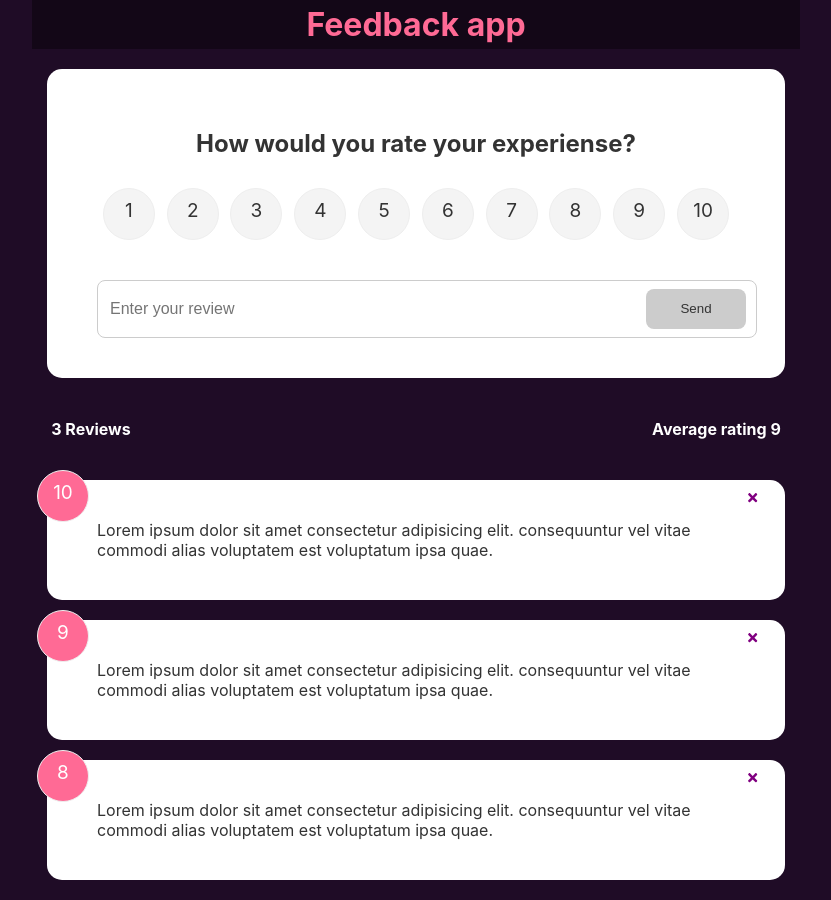
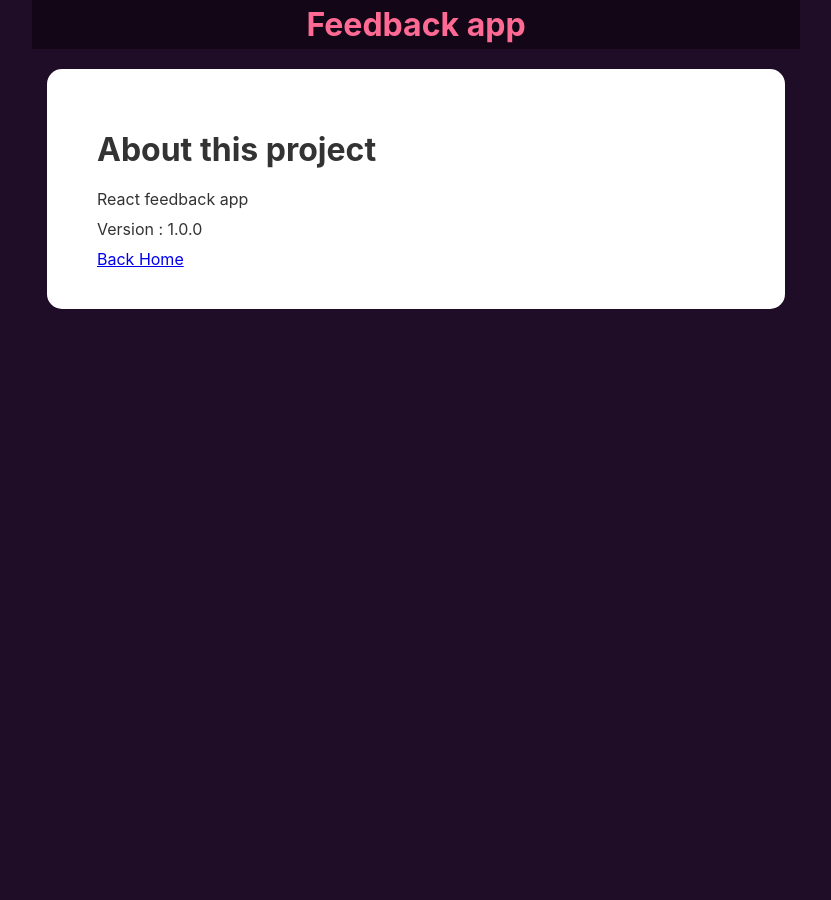
Before and after one commit to kirilreznik/Feedback-App, a React (Create React App) app: page /about in a window 1280 px wide. Shown: the whole page, without its empty margins (224-1055 px from the left). After the commit the page ends 800 px from the top, so only its background shows below. Built offline with nearby package versions, Linux system fonts and the light colour scheme.

Commit message:
implemented use of Context API Context API implemented for global state managment

```diff
--- a/package.json
+++ b/package.json
@@ -7,6 +7,8 @@
     "react": "^18.0.0",
     "react-dom": "^18.0.0",
     "react-icons": "^4.3.1",
+    "react-router": "^6.3.0",
+    "react-router-dom": "^6.3.0",
     "react-scripts": "5.0.1",
     "uuid": "^8.3.2"
   },
--- a/src/App.js
+++ b/src/App.js
@@ -1,39 +1,17 @@
-import { useState } from "react";
-import { v4 as uuid } from "uuid";
-import Header from "./components/header/Header";
-import FeedbackData from "./data/FeedbackData";
-import FeedbackList from "./components/feedback-list/FeedbackList.jsx";
-import FeedbackStats from "./components/feedback-stats/FeedbackStats";
-import FeedbackForm from "./components/feedback-form/FeedbackForm";
-
+import { BrowserRouter as Router, Route, Routes } from "react-router-dom";
+import AboutPage from "./pages/about-page/AboutPage";
+import HomePage from "./pages/home-page/HomePage";
+import { FeedbackProvider } from "./context/FeedbackContext";
 const App = () => {
-  const [feedback, setFeedback] = useState(FeedbackData);
-
-  const addFeedback = (newFeedback) => {
-    newFeedback.id = uuid();
-    setFeedback([newFeedback, ...feedback]);
-  };
-
-  const handleDeleteClick = (id) => {
-    if (window.confirm("Are you sure you want to delete?")) {
-      setFeedback(
-        feedback.filter((item) => {
-          return item.id !== id;
-        })
-      );
-    }
-  };
-
   return (
-    <div>
-      <Header />
-      <FeedbackForm addFeedback={addFeedback} />
-      <FeedbackStats feedbackData={feedback} />
-      <FeedbackList
-        feedbackData={feedback}
-        handleDeleteClick={handleDeleteClick}
-      />
-    </div>
+    <FeedbackProvider>
+      <Router>
+        <Routes>
+          <Route path="/" exact element={<HomePage />} />
+          <Route path="/about" element={<AboutPage />} />
+        </Routes>
+      </Router>
+    </FeedbackProvider>
   );
 };
 
--- a/src/components/feedback-form/FeedbackForm.jsx
+++ b/src/components/feedback-form/FeedbackForm.jsx
@@ -1,10 +1,12 @@
-import { useState } from "react";
+import { useState, useContext } from "react";
+import FeedbackContext from "../../context/FeedbackContext";
 import Card from "../shared/Card";
 import "./FeedbackForm.css";
 import Button from "../shared/Button";
 import RatingSelect from "../rating-select/RatingSelect";
 
-const FeedbackForm = ({ addFeedback }) => {
+const FeedbackForm = () => {
+  const { addFeedback } = useContext(FeedbackContext);
   const [text, setText] = useState("");
   const [btnDisabled, setBtnDisabled] = useState(true);
   const [message, setMessage] = useState("");
--- a/src/components/feedback-list/FeedbackList.jsx
+++ b/src/components/feedback-list/FeedbackList.jsx
@@ -1,16 +1,18 @@
 import { motion, AnimatePresence } from "framer-motion";
+import { useContext } from "react";
+import FeedbackContext from "../../context/FeedbackContext";
 import FeedBackItem from "../feedback-item/FeedBackItem";
-import PropTypes from "prop-types";
 
-const FeedbackList = ({ feedbackData, handleDeleteClick }) => {
-  if (!feedbackData || feedbackData.length === 0) {
+const FeedbackList = () => {
+  const { feedback, deleteFeedback } = useContext(FeedbackContext);
+  if (!feedback || feedback.length === 0) {
     return <h1>No feedback yet</h1>;
   }
 
   return (
     <div className="feedback-list">
       <AnimatePresence>
-        {feedbackData.map(({ id, rating, text }) => {
+        {feedback.map(({ id, rating, text }) => {
           return (
             <motion.div
               key={id}
@@ -25,7 +27,7 @@
                 rating={rating}
                 key={id}
                 id={id}
-                handleDeleteClick={handleDeleteClick}
+                handleDeleteClick={deleteFeedback}
               />
             </motion.div>
           );
@@ -35,15 +37,6 @@
   );
 };
 
-FeedbackList.propTypes = {
-  feedbackData: PropTypes.arrayOf(
-    PropTypes.shape({
-      id: PropTypes.string.isRequired,
-      text: PropTypes.string.isRequired,
-      rating: PropTypes.number.isRequired,
-    })
-  ),
-};
 export default FeedbackList;
 
 /* return feedbackData.map(({ id, rating, text }) => {
--- a/src/components/feedback-stats/FeedbackStats.jsx
+++ b/src/components/feedback-stats/FeedbackStats.jsx
@@ -1,22 +1,21 @@
+import { useContext } from "react";
+import FeedbackContext from "../../context/FeedbackContext";
 import "./FeedbackStats.css";
-import PropTypes from "prop-types";
 
-const FeedbackStats = ({ feedbackData }) => {
+const FeedbackStats = () => {
+  const { feedback } = useContext(FeedbackContext);
+
   let average =
-    feedbackData.reduce((acc, currentItem) => {
+    feedback.reduce((acc, currentItem) => {
       return acc + currentItem.rating;
-    }, 0) / feedbackData.length;
+    }, 0) / feedback.length;
   average = average.toFixed(1).replace(/[.,]0$/, "");
   return (
     <div className="feedback-stats">
-      <h4>{feedbackData.length} Reviews</h4>
+      <h4>{feedback.length} Reviews</h4>
       <h4> Average rating {isNaN(average) ? 0 : average}</h4>
     </div>
   );
 };
 
-FeedbackStats.prpTypes = {
-  feedbackData: PropTypes.array.isRequired,
-};
-
 export default FeedbackStats;
--- /dev/null
+++ b/src/components/shared/AboutIconLink.jsx
@@ -0,0 +1,14 @@
+import { FaQuestion } from "react-icons/fa";
+import { Link } from "react-router-dom";
+
+const AboutIconLink = () => {
+  return (
+    <div className="about-link">
+      <Link to="/about">
+        <FaQuestion size={30} />
+      </Link>
+    </div>
+  );
+};
+
+export default AboutIconLink;
--- /dev/null
+++ b/src/context/FeedbackContext.js
@@ -0,0 +1,33 @@
+import { createContext, useState } from "react";
+import { v4 as uuid } from "uuid";
+import FeedbackData from "../data/FeedbackData";
+
+const FeedbackContext = createContext();
+
+export const FeedbackProvider = ({ children }) => {
+  const [feedback, setFeedback] = useState(FeedbackData);
+
+  const deleteFeedback = (id) => {
+    if (window.confirm("Are you sure you want to delete?")) {
+      setFeedback(
+        feedback.filter((item) => {
+          return item.id !== id;
+        })
+      );
+    }
+  };
+
+  const addFeedback = (newFeedback) => {
+    newFeedback.id = uuid();
+    setFeedback([newFeedback, ...feedback]);
+  };
+
+  return (
+    <FeedbackContext.Provider
+      value={{ feedback, setFeedback, deleteFeedback, addFeedback }}
+    >
+      {children}
+    </FeedbackContext.Provider>
+  );
+};
+export default FeedbackContext;
--- a/src/index.css
+++ b/src/index.css
@@ -1,5 +1,6 @@
 body {
   background-color: #1f0c26;
+  color: #fff;
   margin: 0;
   max-width: 768px;
   margin: auto;
@@ -92,3 +93,16 @@
   background: #ff6a95;
   color: #fff;
 }
+.about-link {
+  display: flex;
+  justify-content: flex-end;
+}
+
+.about-link a {
+  color: #fff;
+  cursor: pointer;
+}
+
+.about-link a:hover {
+  color: #ff6a95;
+}
--- /dev/null
+++ b/src/pages/about-page/AboutPage.css
@@ -0,0 +1,7 @@
+.about h1 {
+  margin-bottom: 20px;
+}
+
+.about p {
+  margin: 10px 0;
+}
--- /dev/null
+++ b/src/pages/about-page/AboutPage.jsx
@@ -0,0 +1,22 @@
+import Card from "../../components/shared/Card";
+import Header from "../../components/header/Header";
+import { Link } from "react-router-dom";
+import "./AboutPage.css";
+
+const AboutPage = () => {
+  return (
+    <>
+      <Header />
+      <Card>
+        <div className="about">
+          <h1>About this project</h1>
+          <p>React feedback app</p>
+          <p>Version : 1.0.0</p>
+          <Link to="/">Back Home</Link>
+        </div>
+      </Card>
+    </>
+  );
+};
+
+export default AboutPage;
--- /dev/null
+++ b/src/pages/home-page/HomePage.jsx
@@ -0,0 +1,19 @@
+import Header from "../../components/header/Header";
+import FeedbackList from "../../components/feedback-list/FeedbackList.jsx";
+import FeedbackStats from "../../components/feedback-stats/FeedbackStats";
+import FeedbackForm from "../../components/feedback-form/FeedbackForm";
+import AboutIconLink from "../../components/shared/AboutIconLink";
+
+const HomePage = () => {
+  return (
+    <div>
+      <Header />
+      <FeedbackForm />
+      <FeedbackStats />
+      <FeedbackList />
+      <AboutIconLink />
+    </div>
+  );
+};
+
+export default HomePage;
```
Also changed, not shown: 1 other file (tests, documents, lock files or other folders).
